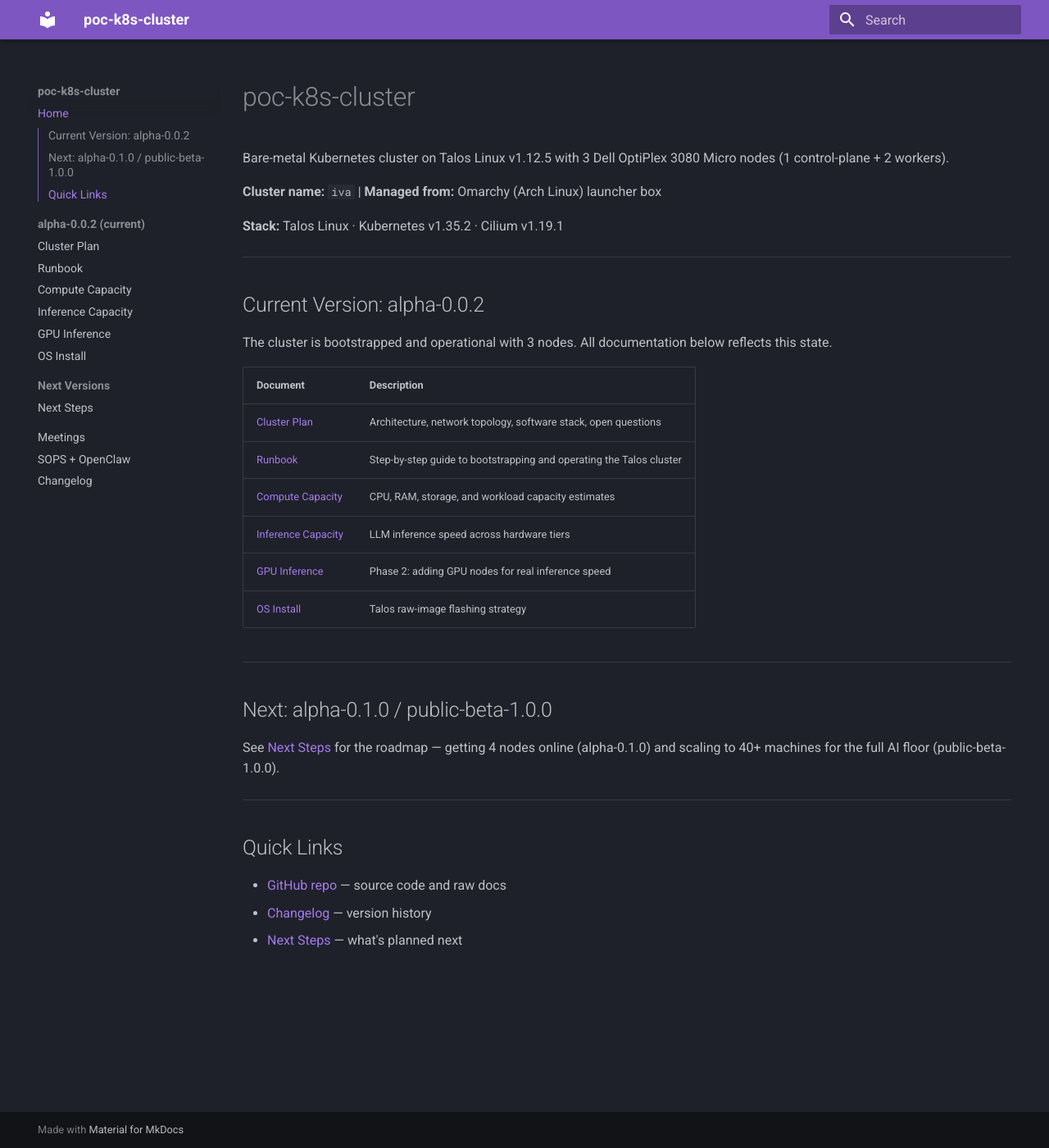
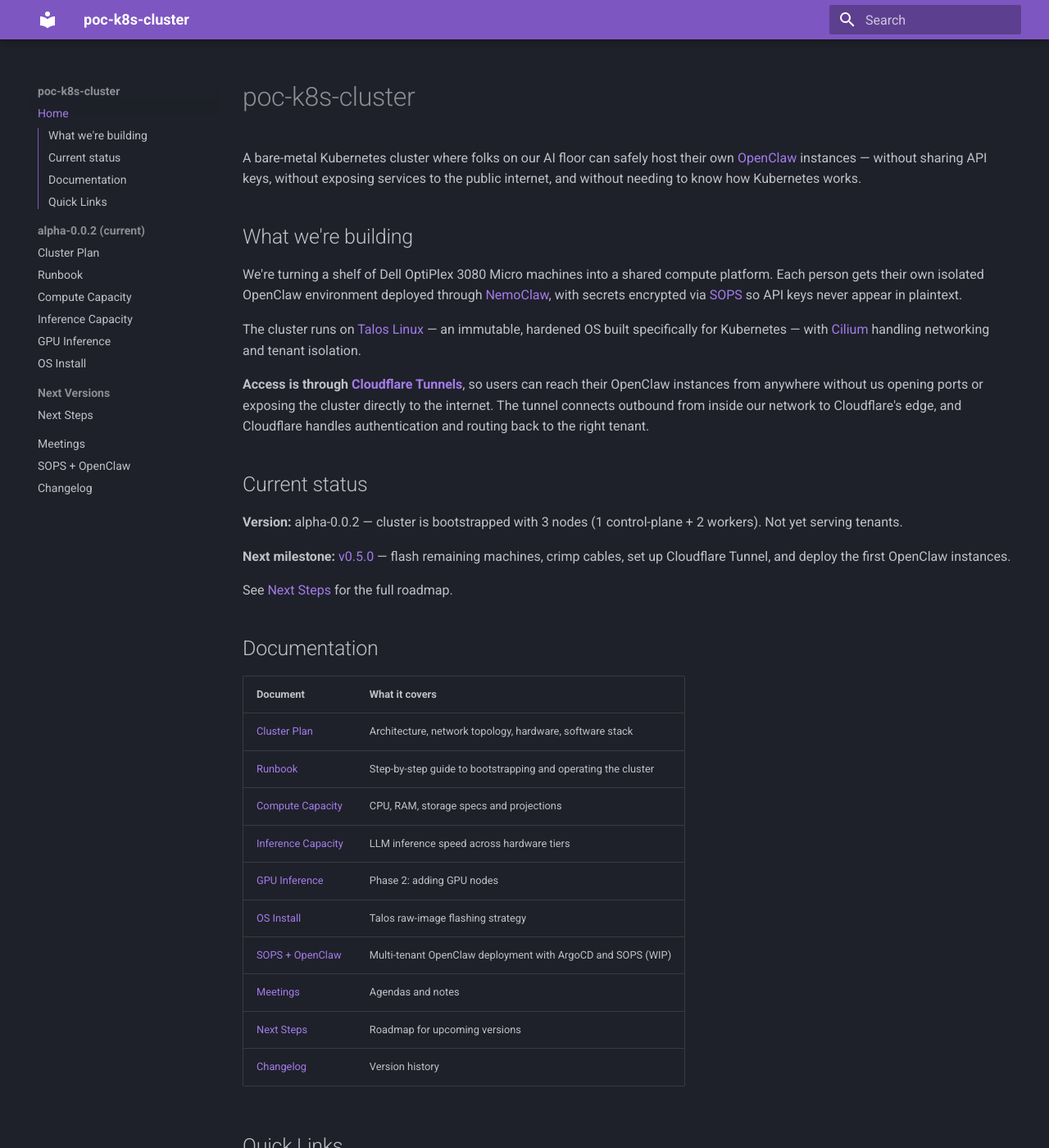
Before and after one commit to elg0nz/poc-k8s-cluster, an MkDocs documentation site: the page built from docs/index.md, in a window 1280 px wide and 1400 px high. Shown: the whole window at 82% size. Built offline with MkDocs 1.6.1 and Material for MkDocs 9.7.7, drawn with Linux system fonts in a browser that asks for light colours.

Commit message:
docs: rewrite mkdocs index page to match README content and tone
Co-Authored-By: Claude Opus 4.6 (1M context) <noreply@anthropic.com>

```diff
--- a/docs/index.md
+++ b/docs/index.md
@@ -1,36 +1,39 @@
 # poc-k8s-cluster
 
-Bare-metal Kubernetes cluster on Talos Linux v1.12.5 with 3 Dell OptiPlex 3080 Micro nodes (1 control-plane + 2 workers).
+A bare-metal Kubernetes cluster where folks on our AI floor can safely host their own [OpenClaw](https://github.com/anthropics/openclaw) instances — without sharing API keys, without exposing services to the public internet, and without needing to know how Kubernetes works.
 
-**Cluster name:** `iva` | **Managed from:** Omarchy (Arch Linux) launcher box
+## What we're building
 
-**Stack:** Talos Linux · Kubernetes v1.35.2 · Cilium v1.19.1
+We're turning a shelf of Dell OptiPlex 3080 Micro machines into a shared compute platform. Each person gets their own isolated OpenClaw environment deployed through [NemoClaw](https://github.com/NVIDIA/NemoClaw), with secrets encrypted via [SOPS](https://github.com/getsops/sops) so API keys never appear in plaintext.
 
----
+The cluster runs on [Talos Linux](https://www.talos.dev/) — an immutable, hardened OS built specifically for Kubernetes — with [Cilium](https://cilium.io/) handling networking and tenant isolation.
 
-## Current Version: alpha-0.0.2
+**Access is through [Cloudflare Tunnels](https://developers.cloudflare.com/cloudflare-tunnel/)**, so users can reach their OpenClaw instances from anywhere without us opening ports or exposing the cluster directly to the internet. The tunnel connects outbound from inside our network to Cloudflare's edge, and Cloudflare handles authentication and routing back to the right tenant.
 
-The cluster is bootstrapped and operational with 3 nodes. All documentation below reflects this state.
+## Current status
 
-| Document | Description |
-|---|---|
-| [Cluster Plan](plan.md) | Architecture, network topology, software stack, open questions |
-| [Runbook](runbook.md) | Step-by-step guide to bootstrapping and operating the Talos cluster |
-| [Compute Capacity](compute-capacity.md) | CPU, RAM, storage, and workload capacity estimates |
+**Version:** alpha-0.0.2 — cluster is bootstrapped with 3 nodes (1 control-plane + 2 workers). Not yet serving tenants.
+
+**Next milestone:** [v0.5.0](meetings.md) — flash remaining machines, crimp cables, set up Cloudflare Tunnel, and deploy the first OpenClaw instances.
+
+See [Next Steps](next-steps.md) for the full roadmap.
+
+## Documentation
+
+| Document | What it covers |
+|----------|---------------|
+| [Cluster Plan](plan.md) | Architecture, network topology, hardware, software stack |
+| [Runbook](runbook.md) | Step-by-step guide to bootstrapping and operating the cluster |
+| [Compute Capacity](compute-capacity.md) | CPU, RAM, storage specs and projections |
 | [Inference Capacity](inference-capacity.md) | LLM inference speed across hardware tiers |
-| [GPU Inference](gpu-inference.md) | Phase 2: adding GPU nodes for real inference speed |
+| [GPU Inference](gpu-inference.md) | Phase 2: adding GPU nodes |
 | [OS Install](os-install.md) | Talos raw-image flashing strategy |
-
----
-
-## Next: alpha-0.1.0 / public-beta-1.0.0
-
-See [Next Steps](next-steps.md) for the roadmap — getting 4 nodes online (alpha-0.1.0) and scaling to 40+ machines for the full AI floor (public-beta-1.0.0).
-
----
+| [SOPS + OpenClaw](sops-openclaw.md) | Multi-tenant OpenClaw deployment with ArgoCD and SOPS (WIP) |
+| [Meetings](meetings.md) | Agendas and notes |
+| [Next Steps](next-steps.md) | Roadmap for upcoming versions |
+| [Changelog](changelog.md) | Version history |
 
 ## Quick Links
 
 - [GitHub repo](https://github.com/elg0nz/poc-k8s-cluster) — source code and raw docs
-- [Changelog](changelog.md) — version history
-- [Next Steps](next-steps.md) — what's planned next
+- [Browse the docs site](https://elg0nz.github.io/poc-k8s-cluster/)
```
